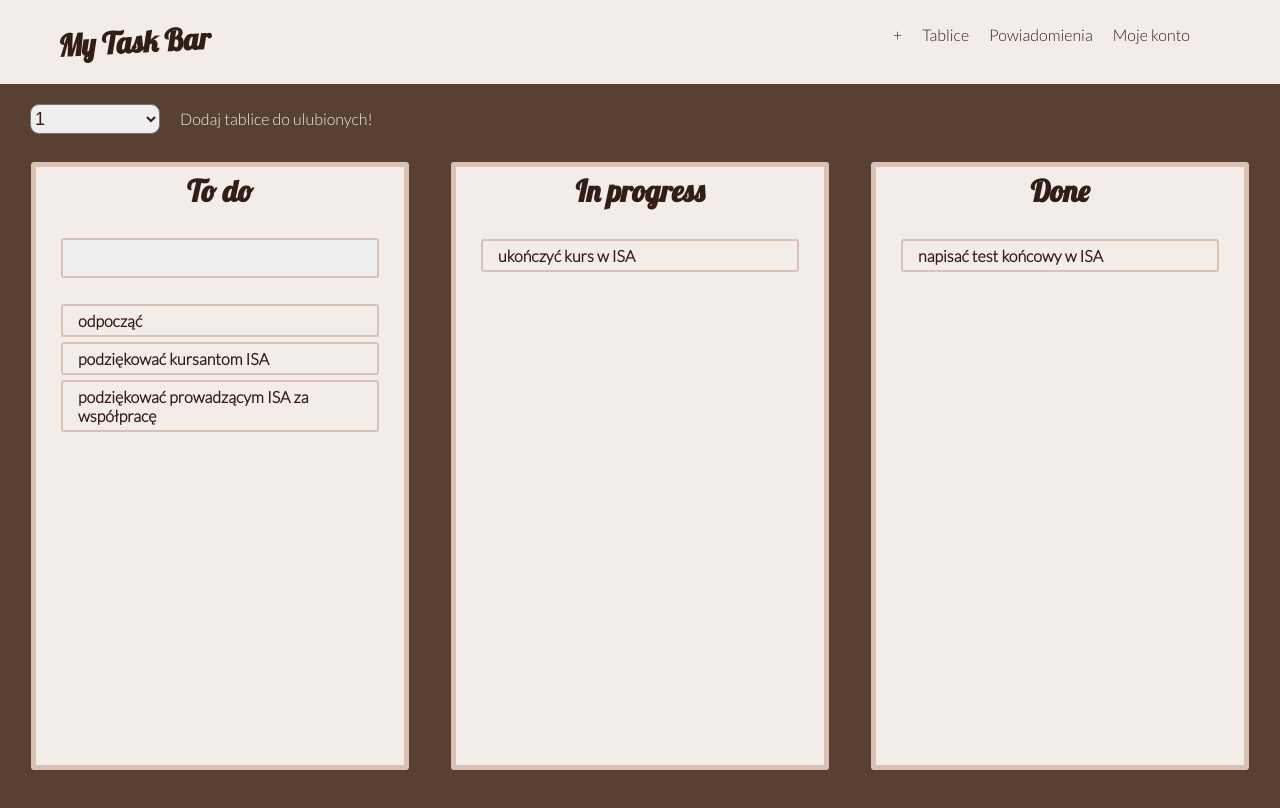
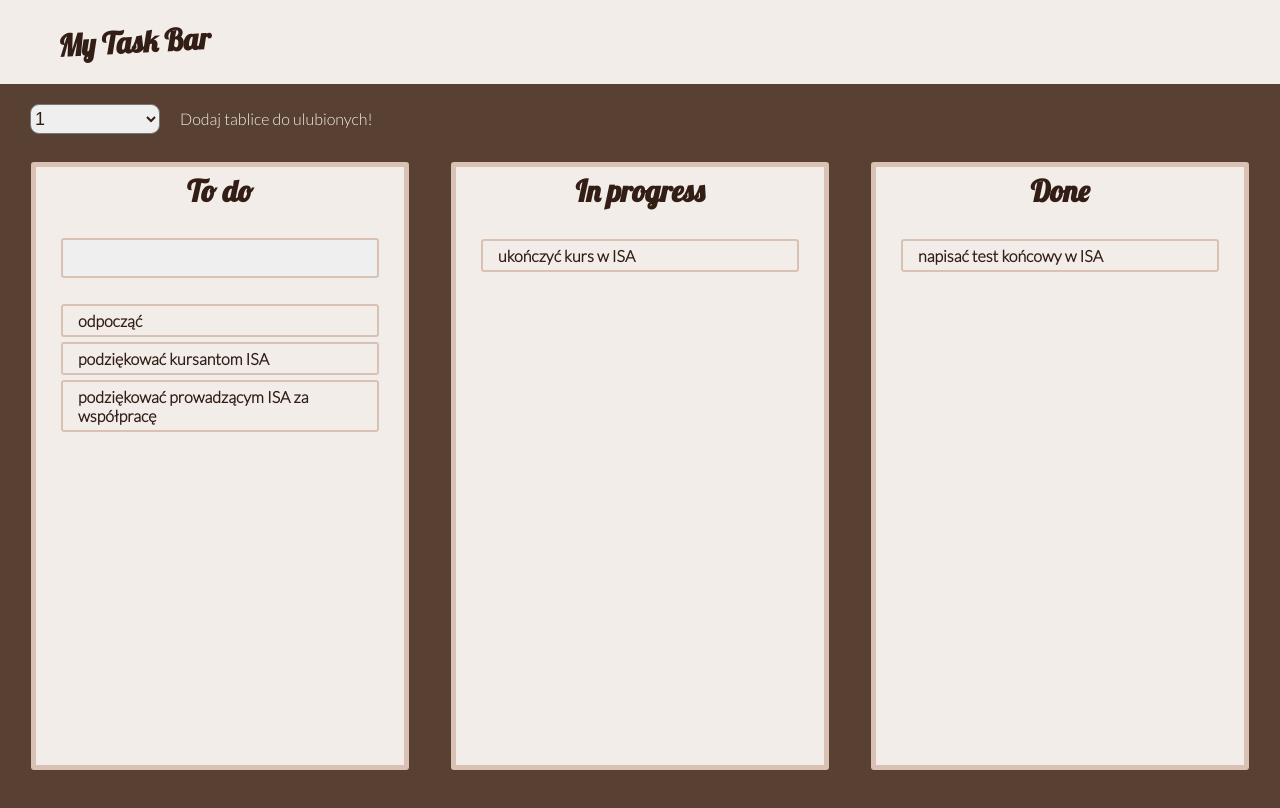
Before and after one commit to infoshareacademy/jfdzr2-nuclear-penguins, a React (Create React App) app: page /bartable in a window 1280 px wide. Shown: the top 808 px of the page. Built offline with nearby package versions, Linux system fonts and the light colour scheme.

Commit message:
delete useless option in navigation

```diff
--- a/src/components/navigation/Navigation.js
+++ b/src/components/navigation/Navigation.js
@@ -1,21 +1,17 @@
-import '../boards/boards.css';
 import styles from '../navigation/navigation.module.css';
 
-import {NavLink} from 'react-router-dom';
+// import {NavLink} from 'react-router-dom';
 export const Navigation = () => {
   return (
     <>
       <nav className={styles.navigation}>
         <h1 className={styles.logo}>My Task Bar</h1>
         <ul className={styles.menu_navigation}>
-          <li className={styles.add}>
+          {/* <li className={styles.add}>
             <NavLink className="tableAddingBtn" to={'/bartable/tableAdder'}>
               +
             </NavLink>
-          </li>
-          <li className="boards">Tablice</li>
-          <li className="popUp">Powiadomienia</li>
-          <li className="account">Moje konto</li>
+          </li> */}
         </ul>
       </nav>
       <div className="footer_space--nav"></div>
```
